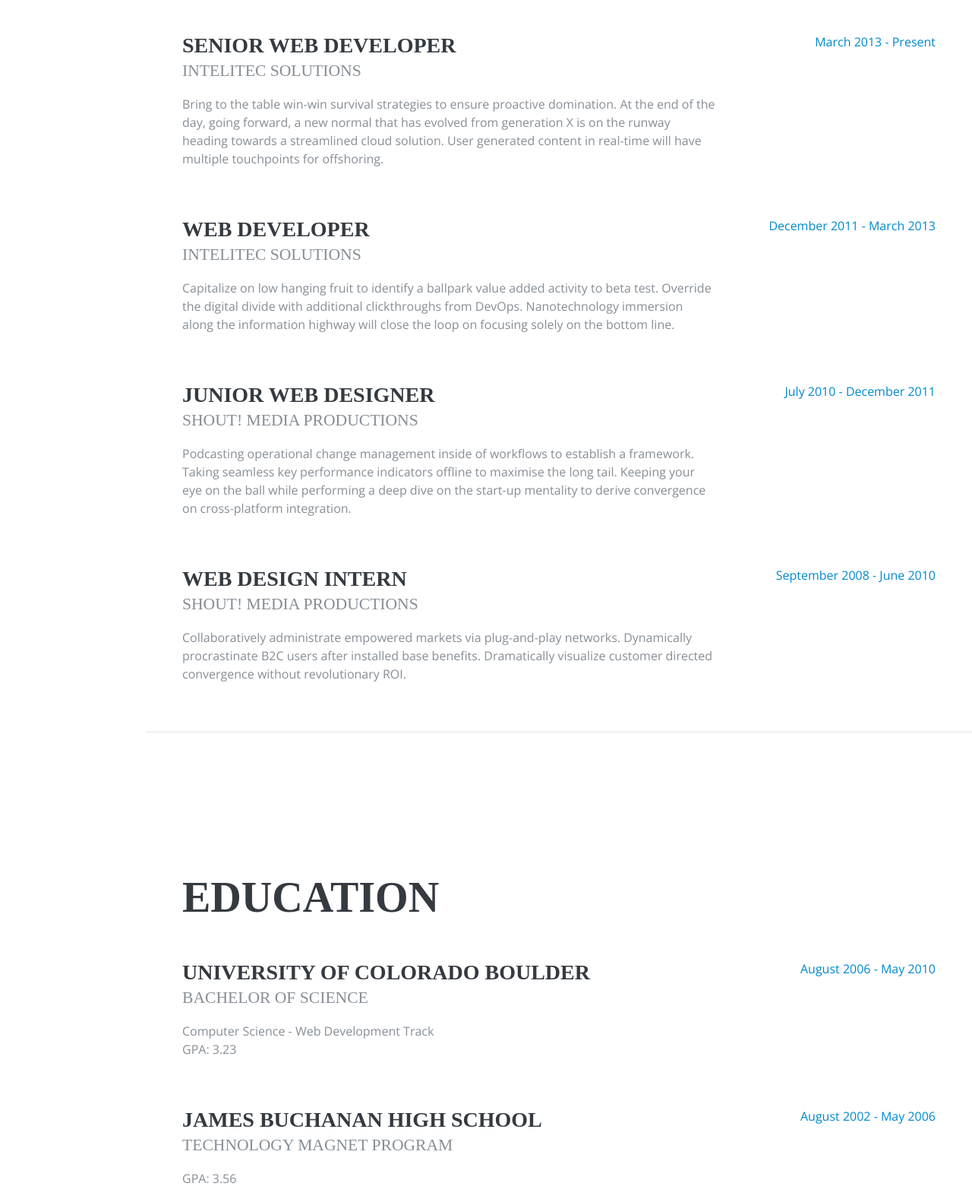
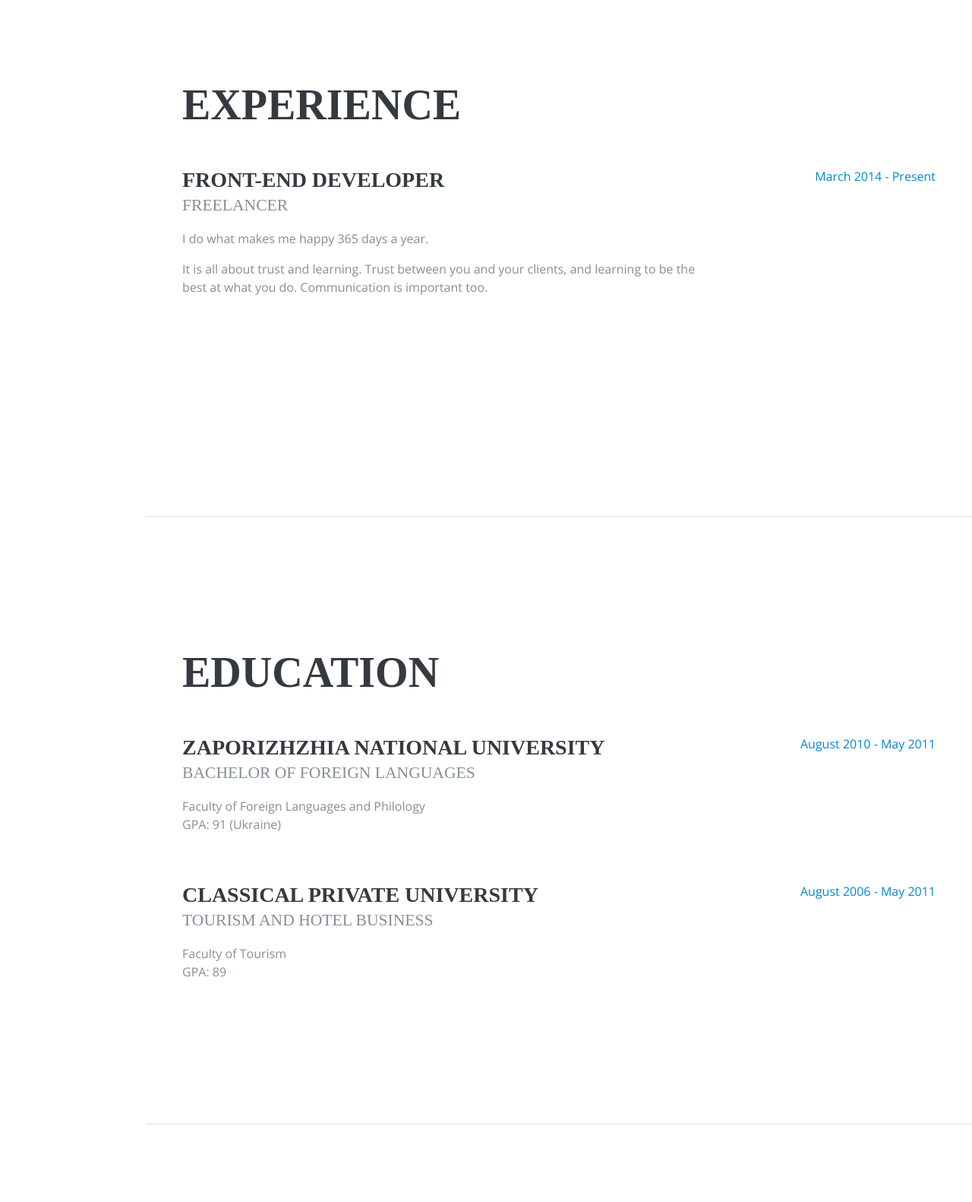
Before and after one commit to itsandrii/itsandrii.github.io, a plain HTML site: page index.html in a window 1280 px wide. Shown: the part 920-2502 px from the top of the page at 76% size. Drawn offline with nearby package versions, Linux system fonts and the light colour scheme; a web font is replaced by a local one.

Commit message:
[refactor] small refactoring;

```diff
--- a/css/resume.css
+++ b/css/resume.css
@@ -44,7 +44,7 @@ h2 {
   .list-social-icons a .fa-lg {
     font-size: 1.25rem; }
     .list-social-icons a .fa-lg:hover {
-      transform: rotate(360deg);
+      transform: rotate(20deg);
       -moz-transition: transform 0.3s;
       -o-transition: transform 0.3s;
       -webkit-transition: transform 0.3s;
--- a/index.html
+++ b/index.html
@@ -8,7 +8,7 @@
   <meta name="description" content="Web developer Andrew Klimenko">
   <meta name="author" content="Andrew Klimenko">
 
-  <title>Web Developer Andrew KLimenko</title>
+  <title>Andrew KLimenko Front-End Developer</title>
 
   <!-- Bootstrap core CSS -->
   <link href="vendor/bootstrap/css/bootstrap.min.css" rel="stylesheet">
@@ -30,7 +30,7 @@
   <nav class="navbar navbar-expand-lg navbar-dark bg-primary fixed-top" id="sideNav">
     <a class="navbar-brand js-scroll-trigger" href="#page-top">
       <span class="d-lg-block">
-        <img class="img-fluid img-profile rounded-circle mx-auto mb-2" src="img/profile.jpg" alt="Andrew Klimenko web developer">
+        <img class="img-fluid img-profile rounded-circle mx-auto mb-2" src="img/profile.png" alt="Andrew Klimenko web developer">
       </span>
     </a>
     <button class="navbar-toggler" type="button" data-toggle="collapse" data-target="#navbarSupportedContent" aria-controls="navbarSupportedContent"
@@ -68,7 +68,7 @@
         <h1 class="mb-0">Klimenko
           <span class="text-primary">Andrew</span>
         </h1>
-        <div class="subheading mb-5">Zaporizhzya, Ukraine · +38(099) 150-8500 ·
+        <div class="subheading mb-5">Lviv, Ukraine · +38(099) 150-8500 ·
           <a href="mailto:itsandrii@gmail.com">itsandrii@gmail.com</a>
         </div>
         <p class="mb-5">I am experienced in leveraging agile frameworks to provide a robust synopsis for high level overviews. Iterative
@@ -124,18 +124,19 @@
 
         <div class="resume-item d-flex flex-column flex-md-row mb-5">
           <div class="resume-content mr-auto">
-            <h3 class="mb-0">Senior Web Developer</h3>
-            <div class="subheading mb-3">Intelitec Solutions</div>
-            <p>Bring to the table win-win survival strategies to ensure proactive domination. At the end of the day, going forward,
-              a new normal that has evolved from generation X is on the runway heading towards a streamlined cloud solution.
-              User generated content in real-time will have multiple touchpoints for offshoring.</p>
+            <h3 class="mb-0">Front-End Developer</h3>
+            <div class="subheading mb-3">Freelancer</div>
+            <p>I do what makes me happy 365 days a year. </p>
+            <p>It is all about trust and learning.
+              Trust between you and your clients, and learning to be the best at what you do.
+              Communication is important too.</p>
           </div>
           <div class="resume-date text-md-right">
-            <span class="text-primary">March 2013 - Present</span>
+            <span class="text-primary">March 2014 - Present</span>
           </div>
         </div>
 
-        <div class="resume-item d-flex flex-column flex-md-row mb-5">
+        <!--<div class="resume-item d-flex flex-column flex-md-row mb-5">
           <div class="resume-content mr-auto">
             <h3 class="mb-0">Web Developer</h3>
             <div class="subheading mb-3">Intelitec Solutions</div>
@@ -171,7 +172,7 @@
           <div class="resume-date text-md-right">
             <span class="text-primary">September 2008 - June 2010</span>
           </div>
-        </div>
+        </div>-->
 
       </div>
 
@@ -183,24 +184,25 @@
 
         <div class="resume-item d-flex flex-column flex-md-row mb-5">
           <div class="resume-content mr-auto">
-            <h3 class="mb-0">University of Colorado Boulder</h3>
-            <div class="subheading mb-3">Bachelor of Science</div>
-            <div>Computer Science - Web Development Track</div>
-            <p>GPA: 3.23</p>
+            <h3 class="mb-0">Zaporizhzhia National University</h3>
+            <div class="subheading mb-3">Bachelor of Foreign Languages</div>
+            <div>Faculty of Foreign Languages and Philology</div>
+            <p>GPA: 91 (Ukraine)</p>
           </div>
           <div class="resume-date text-md-right">
-            <span class="text-primary">August 2006 - May 2010</span>
+            <span class="text-primary">August 2010 - May 2011</span>
           </div>
         </div>
 
         <div class="resume-item d-flex flex-column flex-md-row">
           <div class="resume-content mr-auto">
-            <h3 class="mb-0">James Buchanan High School</h3>
-            <div class="subheading mb-3">Technology Magnet Program</div>
-            <p>GPA: 3.56</p>
+            <h3 class="mb-0">Classical Private University</h3>
+            <div class="subheading mb-3">Tourism and Hotel Business</div>
+            <div>Faculty of Tourism</div>
+            <p>GPA: 89</p>
           </div>
           <div class="resume-date text-md-right">
-            <span class="text-primary">August 2002 - May 2006</span>
+            <span class="text-primary">August 2006 - May 2011</span>
           </div>
         </div>
 
@@ -213,6 +215,21 @@
 
         <div class="subheading mb-3">Programming Languages &amp; Tools</div>
         <ul class="list-inline list-icons">
+           <li class="list-inline-item">
+            <i class="devicons devicons-npm"></i>
+          </li>
+          <li class="list-inline-item">
+            <i class="devicons devicons-git"></i>
+          </li>
+          <li class="list-inline-item">
+              <i class="devicons devicons-javascript_badge"></i>
+          </li>
+          <li class="list-inline-item">
+              <i class="devicons devicons-sass"></i>
+          </li>
+          <li class="list-inline-item">
+              <i class="devicons devicons-less"></i>
+          </li>
           <li class="list-inline-item">
             <i class="devicons devicons-html5"></i>
           </li>
@@ -220,34 +237,13 @@
             <i class="devicons devicons-css3"></i>
           </li>
           <li class="list-inline-item">
-            <i class="devicons devicons-linux"></i>
+            <i class="devicons devicons-jquery"></i>
           </li>
           <li class="list-inline-item">
             <i class="devicons devicons-ubuntu"></i>
           </li>
           <li class="list-inline-item">
-            <i class="devicons devicons-javascript_badge"></i>
-          </li>
-          <li class="list-inline-item">
-            <i class="devicons devicons-jquery"></i>
-          </li>
-          <li class="list-inline-item">
-            <i class="devicons devicons-sass"></i>
-          </li>
-          <li class="list-inline-item">
-            <i class="devicons devicons-less"></i>
-          </li>
-          <li class="list-inline-item">
-            <i class="devicons devicons-grunt"></i>
-          </li>
-          <li class="list-inline-item">
             <i class="devicons devicons-gulp"></i>
-          </li>
-          <li class="list-inline-item">
-            <i class="devicons devicons-npm"></i>
-          </li>
-          <li class="list-inline-item">
-            <i class="devicons devicons-git"></i>
           </li>
           <li class="list-inline-item">
             <i class="devicons devicons-bitbucket"></i>
@@ -278,48 +274,13 @@
     <section class="resume-section p-3 p-lg-5 d-flex flex-column" id="interests">
       <div class="my-auto">
         <h2 class="mb-5">Interests</h2>
-        <p>Apart from being a web developer, I enjoy most of my time being outdoors. In the winter, I am an avid skiier and
+        <p>Apart from being a web developer, I enjoy travelling and being outdoors. In the winter, I am an avid skiier and
           novice ice climber. During the warmer months here in Colorado, I enjoy mountain biking, free climbing, and kayaking.</p>
         <p class="mb-0">When forced indoors, I follow a number of sci-fi and fantasy genre movies and television shows, I am an aspiring
           chef, and I spend a large amount of my free time exploring the latest technolgy advancements in the front-end web
           development world.</p>
       </div>
     </section>
-
-    <!--<section class="resume-section p-3 p-lg-5 d-flex flex-column" id="awards">
-        <div class="my-auto">
-          <h2 class="mb-5">Awards &amp; Certifications</h2>
-          <ul class="fa-ul mb-0">
-            <li>
-              <i class="fa-li fa fa-trophy text-warning"></i>
-              Google Analytics Certified Developer</li>
-            <li>
-              <i class="fa-li fa fa-trophy text-warning"></i>
-              Mobile Web Specialist - Google Certification</li>
-            <li>
-              <i class="fa-li fa fa-trophy text-warning"></i>
-              1<sup>st</sup>
-              Place - University of Colorado Boulder - Emerging Tech Competition 2009</li>
-            <li>
-              <i class="fa-li fa fa-trophy text-warning"></i>
-              1<sup>st</sup>
-              Place - University of Colorado Boulder - Adobe Creative Jam 2008 (UI Design Category)</li>
-            <li>
-              <i class="fa-li fa fa-trophy text-warning"></i>
-              2<sup>nd</sup>
-              Place - University of Colorado Boulder - Emerging Tech Competition 2008</li>
-            <li>
-            <li>
-              <i class="fa-li fa fa-trophy text-warning"></i>
-              1<sup>st</sup>
-              Place - James Buchanan High School - Hackathon 2006</li>
-            <li>
-              <i class="fa-li fa fa-trophy text-warning"></i>
-              3<sup>rd</sup>
-              Place - James Buchanan High School - Hackathon 2005</li>
-          </ul>
-        </div>
-      </section>-->
 
   </div>
 
```
Also changed, not shown: css/resume.min.css, img/profile.jpg (deleted), img/profile.png (added).
